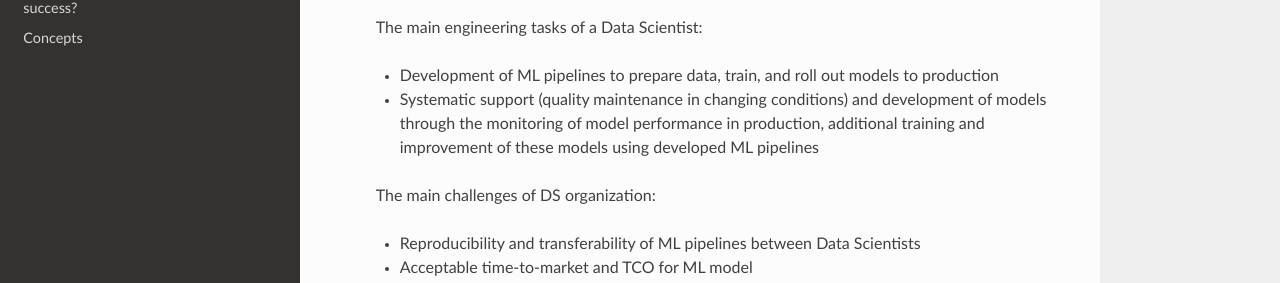
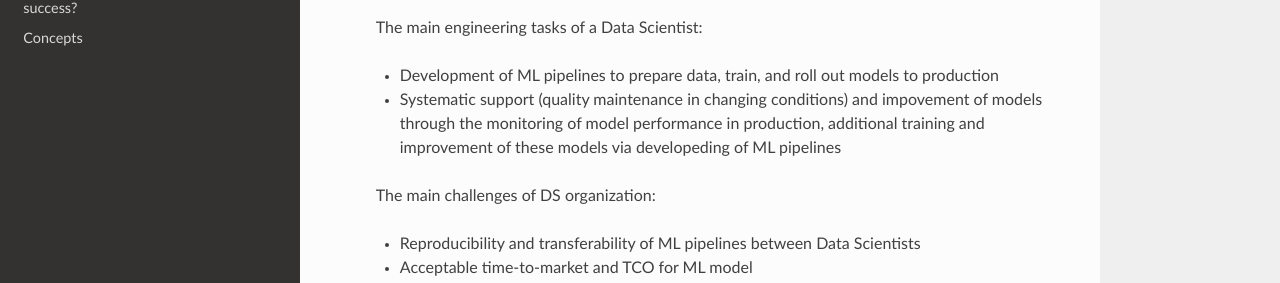
Before and after one commit to 4-DS/SinaraML-Def-Guide, a Sphinx documentation site: the page built from docs/source/intro.rst, in a window 1280 px wide and 900 px high, scrolled down 1328 px. Shown: the part 234-517 px from the top of the window. Built offline with Sphinx 7.4.7 and the Read the Docs theme 2.0.0, drawn with Linux system fonts in a browser that asks for light colours.

Commit message:
Update intro.rst

```diff
--- a/docs/source/intro.rst
+++ b/docs/source/intro.rst
@@ -30,7 +30,7 @@ Here are the answers that will satisfy us if we are going to solve "Adam/Ivan" p
    The main engineering tasks of a Data Scientist:
 
    * Development of ML pipelines to prepare data, train, and roll out models to production
-   * Systematic support (quality maintenance in changing conditions) and development of models through the monitoring of model performance in production, additional training and improvement of   these models using developed ML pipelines
+   * Systematic support (quality maintenance in changing conditions) and impovement of models through the monitoring of model performance in production, additional training and improvement of   these models via developeding of ML pipelines
 
    The main challenges of DS organization:
 
```
